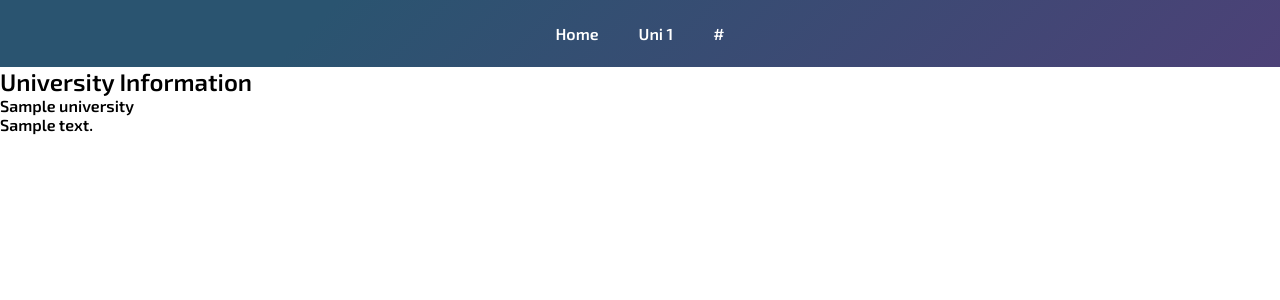
After one commit to KushDesai04/13DTP-Project, a Flask app: template templates/university.html in a window 1280 px wide. The commit adds this page. Shown: the top 300 px of the page. Run offline with Flask 2, Linux system fonts and the light colour scheme; the template is opened without the code that fills it: values that come from a table or form of the project are taken from there, others are empty; tables that the repository leaves empty hold one stand-in row (values such as "Sample post").

Commit message:
added testing University page and basic css

```diff
--- a/config.py
+++ b/config.py
@@ -8,3 +8,4 @@ class Config(object):
     SQLALCHEMY_TRACK_MODIFICATIONS = False
     # SQLALCHEMY_ECHO shows SQL commands used to execute a query
     SQLALCHEMY_ECHO = False
+    DEBUG = True
--- a/main.py
+++ b/main.py
@@ -13,12 +13,14 @@ import models
 
 @app.route('/')
 def home():
-    return 'hello'
+    print(app.config)
+    return render_template('home.html')
+
 
 @app.route('/university/<int:id>')
 def university(id):
   uni = models.University.query.filter_by(id=id).first_or_404()
-  return (uni.name)
+  return render_template('university.html', uni = uni)
 
 if __name__ == '__main__':
-    app.run(debug=True)
+    app.run(debug=app.config['DEBUG'])
--- a/models.py
+++ b/models.py
@@ -26,7 +26,7 @@ class University(db.Model):
     details = db.Column(db.String())
     location = db.Column(db.String())
 
-    #degrees = db.relationship('degrees', secondary=Prerequisites, back_populates='degrees')
+    #degrees = db.relationship('Degrees', secondary=Prerequisites, back_populates='Degrees')
 
 class Careers(db.Model):
     __tablename__ = 'Careers'
@@ -35,5 +35,3 @@ class Careers(db.Model):
     pay = db.Column(db.Integer())
 
     #degrees = db.relationship('degrees', secondary=Jobs, back_populates='degrees')
-
-#db.create_all()
--- a/static/css/style.css
+++ b/static/css/style.css
@@ -0,0 +1,134 @@
+/**
+ * Global style
+ **/
+
+/* Grab some nice Google Fonts */
+@import url('https://fonts.googleapis.com/css2?family=Exo+2:wght@600&display=swap');
+@import url('https://fonts.googleapis.com/css2?family=Open+Sans&family=Orbitron:wght@669&display=swap');
+
+
+
+/* applies to everything in the website */
+* {
+  margin:0;
+  padding:0;
+  box-sizing: border-box;
+  font-family: 'Exo 2', sans-serif;
+}
+
+
+/**
+ * Header block
+ **/
+header {
+  width: 100%;
+  min-height: 20vh;
+  margin-top: 10vh;
+}
+
+header .title{
+    text-align: center;
+    padding-top: 8vh;
+    font-size: 32px;
+    color: #b488da;
+    font-weight: 600;
+}
+
+header h1{
+  font-size: 60px;
+}
+
+/**
+ * Navigation block
+ **/
+
+
+/* by using "nav ul" instead of just "ul", only an unordered list in the nav bar will take on this styling, meaning it doesn't mess up unordered lists in the main content */
+
+nav{
+    display: flex;
+    justify-content: space-around;
+    align-items: center;
+    width: 100%;
+    background-image: linear-gradient(315deg, #4c4177 0%, #2a5470 75%);
+
+    max-height: 12vh;
+    min-height: 8vh;
+    z-index: 1; /* this is needed to force the text and other things to show in front*/
+}
+
+nav ul{
+    list-style-type: none;
+    display: flex;
+    margin: 0;
+    padding: 0;
+    overflow: hidden; /* hide things that fall out the box*/
+}
+
+
+nav ul li {
+  display: inline-block;
+  padding: 0px 5px;
+  margin: 0px 10px;
+  transition: all 0.4s;
+}
+
+nav ul li a {
+  color: white;
+  text-decoration: none;
+  padding: 3vh 5px;
+  display: block;
+  position: relative;
+  transition: all 0.4s;
+
+}
+
+/* Create the underline effect on hover */
+nav a::before{
+  background-color: #b488da;
+}
+
+nav a::before{
+  content : "";
+  transition: all 0.47s ease-in-out;
+  position: absolute;
+  right: 50%;
+  left: 50%;
+  bottom: 2vh;
+  height: 3px;
+
+}
+
+/* When hovered, make the line go to the left and right ends from the middle */
+nav a:hover::before{
+  right: 0;
+  left: 0;
+}
+/**
+ * MAIN Content block
+ **/
+
+main{
+  min-height: 75vh;
+
+}
+
+/**
+ * Footer block
+ **/
+footer {
+  text-align: center;
+  min-height: 5vh;
+  line-height: 20px;
+  background-color: #2d3032;
+  width: 100%;
+}
+
+footer h2 {
+  color: rgb(161, 161, 161);
+}
+
+footer p {
+  color: rgb(161, 161, 161);
+  font-size: 80%;
+}
--- a/templates/home.html
+++ b/templates/home.html
@@ -0,0 +1,5 @@
+{% extends 'layout.html' %}
+{% block content %}
+
+<h2>Home Information</h2>
+{% endblock %}
--- a/templates/layout.html
+++ b/templates/layout.html
@@ -4,11 +4,12 @@
     <meta charset="UTF-8">
     <meta name="viewport" content="width=device-width, initial-scale=1.0">
     <title>Degrees with Desai</title>
+    <link rel='stylesheet' href='/static/css/style.css'>
 </head>
 <body>
-    {% includes 'header.html'%}
-    {% includes 'nav.html'%}
-    {{ block content }} {{ endblock }}
-    {% includes 'footer.html'%}
+    {% include 'header.html'%}
+    {% include 'nav.html'%}
+    {% block content %} {% endblock %}
+    {% include 'footer.html'%}
 </body>
 </html>
--- a/templates/nav.html
+++ b/templates/nav.html
@@ -0,0 +1,42 @@
+<nav>
+  <ul>
+    <li><a href="{{ url_for('home')}}">Home</a></li>
+    <li><a href="{{ url_for('university', id=1)}}">Uni 1</a></li>
+    <li><a href="#">#</a></li>
+  </ul>
+</nav>
+
+
+<!-- <h2>
+    <a href="{{ url_for('home') }}">HOME</a> - <a href="{{ url_for('university', id=1) }}">Uni 1</a> - ANY OTHER MENU ITEMS - see nav.html
+  </h2> -->
+
+
+  <!-- the first one could just be written as:
+
+    <a href="/">HOME</a>
+
+  'url_for' is used along with 'home' (the name of the
+  function attached to the '/' route) because if we ever
+  change the name of the home route it won't matter - it
+  references it by the function regardless of the route name.
+
+  --snippet from routes.py--
+
+  @app.route('/')      # this is the '/' route
+  def home():          # this is its function
+
+  This is not mandatory, its just best practice.
+
+
+  Also, a link to Pizza 1 is a terrible idea - its just there
+  to show you that it works.  There should be a page with all
+  the pizzas listed, and each pizza on that page should be
+  linked to its details page, something like:
+  {#
+
+  <a href='/pizza/{{ pizza.id }}'>Pizza name: {{ pizza.name }}</a>
+
+  #}
+  The NAV bar should probably only link to the All Pizzas page.
+  -->
--- /dev/null
+++ b/templates/university.html
@@ -0,0 +1,7 @@
+{% extends 'layout.html' %}
+{% block content %}
+
+<h2>University Information</h2>
+<p>{{uni.name}}</p>
+<p>{{uni.details}}</p>
+{% endblock %}
```
Also changed, not shown: Career.db.
